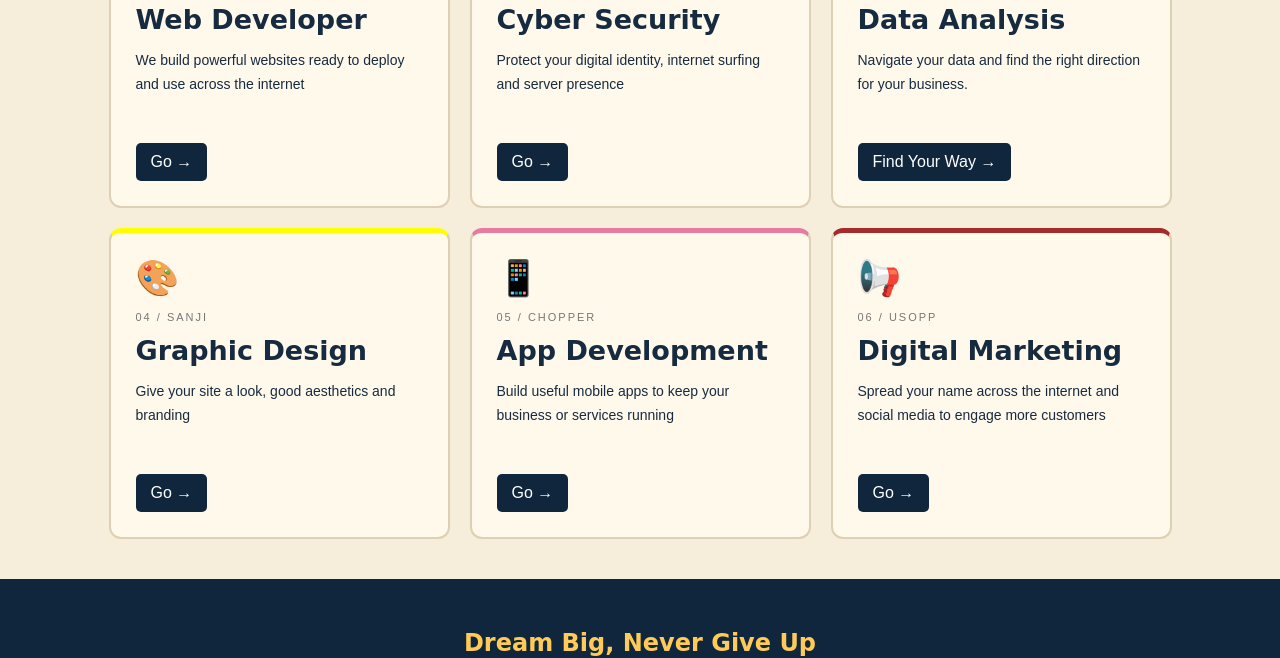
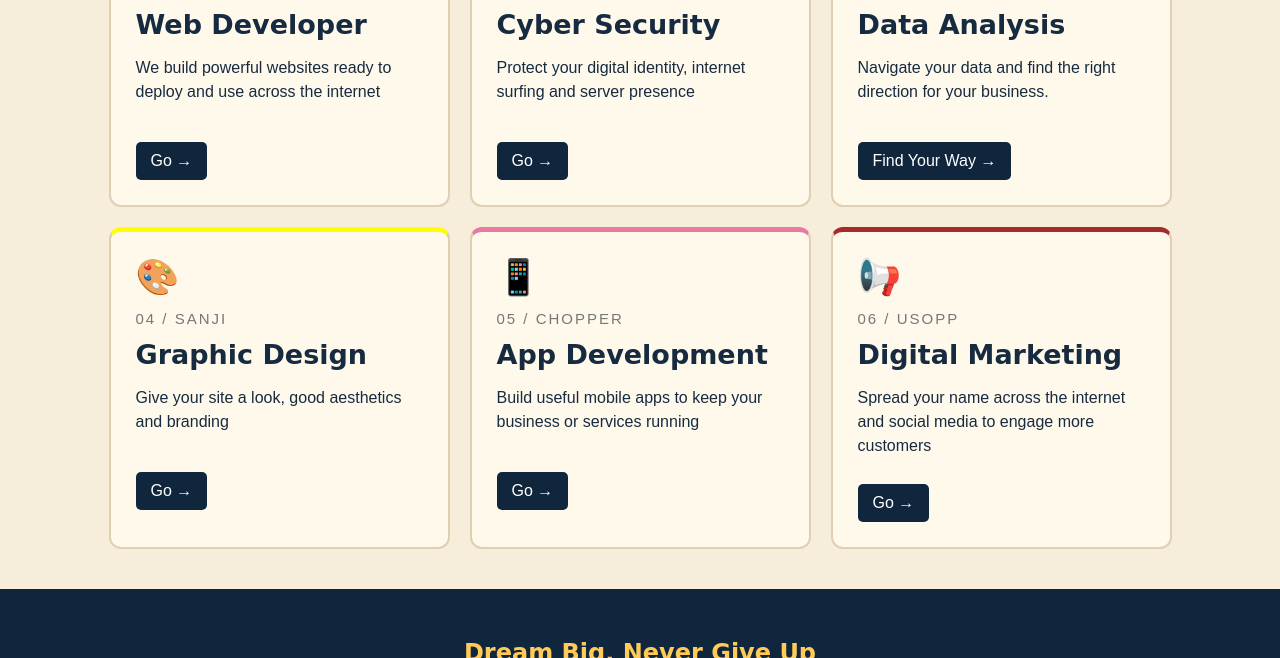
Before and after one commit to doflamingo3466/abidd, a plain HTML site: page index.html in a window 1280 px wide. Shown: the part 638-1296 px from the top of the page. Drawn offline with Linux system fonts and the light colour scheme; a web font is replaced by a local one.

Commit message:
revision into a new repo

```diff
--- a/style.css
+++ b/style.css
@@ -116,8 +116,8 @@ main {
 
 /* Lift card when mouse moves over it */
 .card:hover {
-    transform: translateY(-7px);
-    box-shadow: 0 10px 20px #b8aa91;
+    transform: translateX(-10px);
+    box-shadow: 0 10px 20px rgb(240, 173, 57)
 }
 
 /* Icon and small label */
@@ -129,7 +129,7 @@ main {
 
 .number {
     display: block;
-    font-size: 11px;
+    font-size: 15px;
     letter-spacing: 2px;
     color: #777;
 }
@@ -143,9 +143,9 @@ main {
 
 /* Card description */
 .card p {
-    font-size: 14px;
-    line-height: 1.7;
-    min-height: 70px;
+    font-size: 16px;
+    line-height: 1.5;
+    min-height: 60px;
 }
 
 /* Different character-inspired colors */
```
